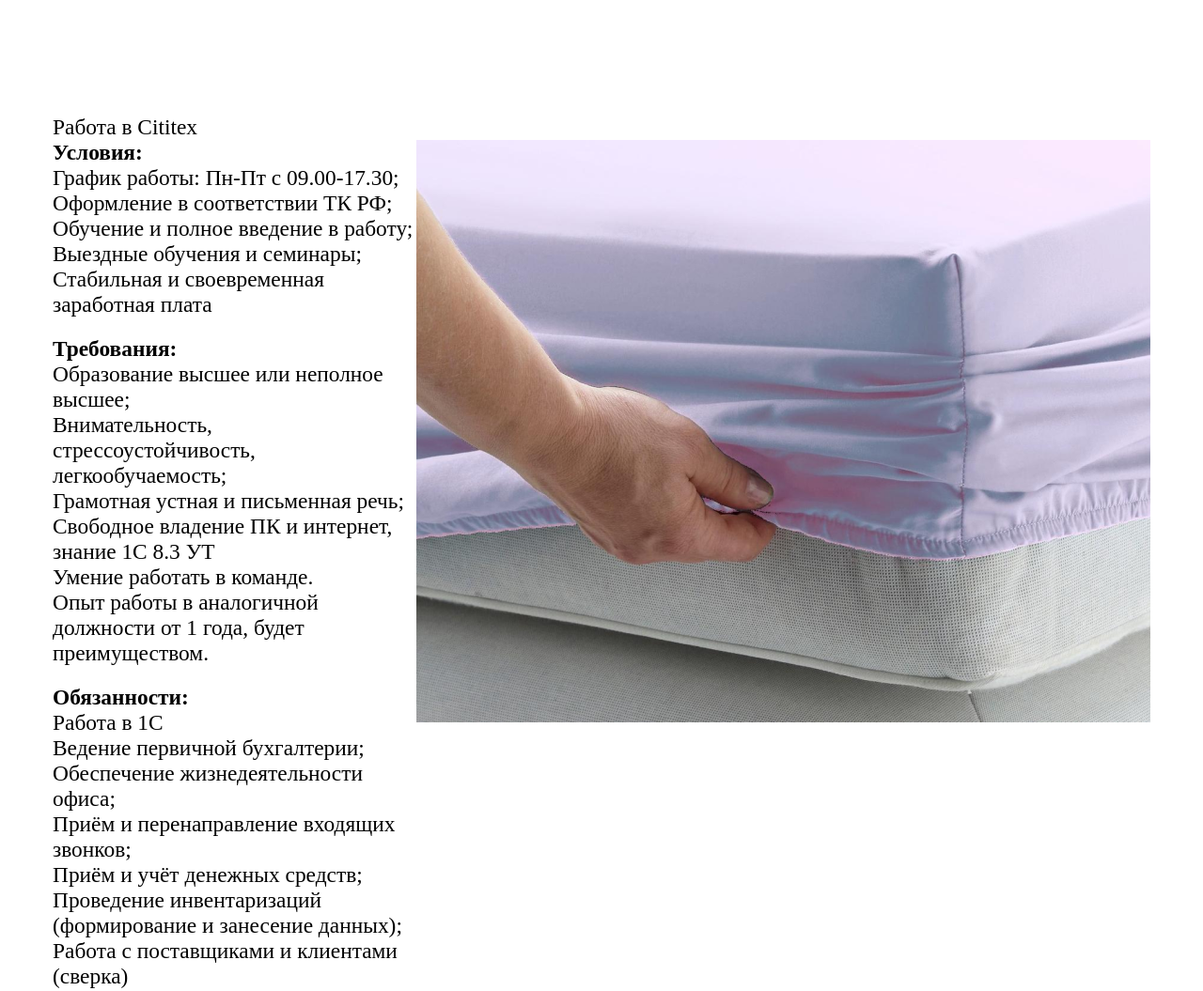
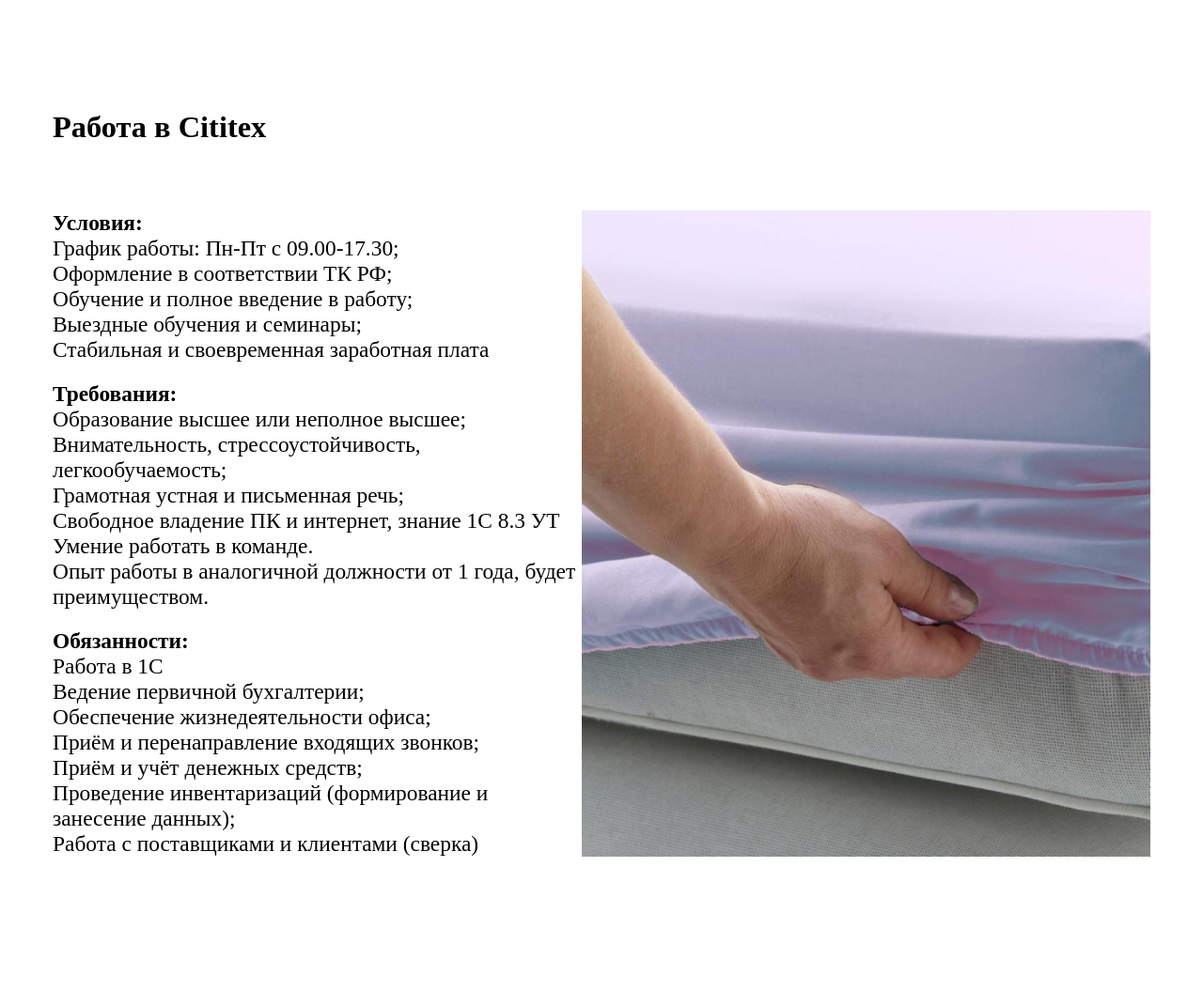
Before and after one commit to hhrum/Cititex, a website: page #src/about.html in a window 1280 px wide. Shown: the part 1120-2175 px from the top of the page at 94% size. Drawn offline with nearby package versions, Linux system fonts and the light colour scheme; files that its build step writes are made by us from their sources; a web font is replaced by a local one.

Commit message:
исправил баг с фоткой (about)

```diff
--- a/#src/about.html
+++ b/#src/about.html
@@ -76,7 +76,7 @@
         </section>
 
         <section class="work">
-            <div class="section__title">Работа в Cititex</div>
+            <div class="about-us__title">Работа в Cititex</div>
 
             <div class="work__content">
                 <div class="work__info">
--- a/#src/css/base/about_page.scss
+++ b/#src/css/base/about_page.scss
@@ -23,7 +23,6 @@
 
    &__img {
       margin-right: 20px;
-
       @include imageFit;
    }
 
@@ -95,6 +94,7 @@
 
 .work {
    margin-bottom: 150px;
+
    &__content {
       display: flex;
       justify-content: space-between;
@@ -116,7 +116,9 @@
    }
 
    &__img {
-      @include imageFit;
+      img {
+         @include imageFit;
+      }
    }
 
    &__slider {
```
